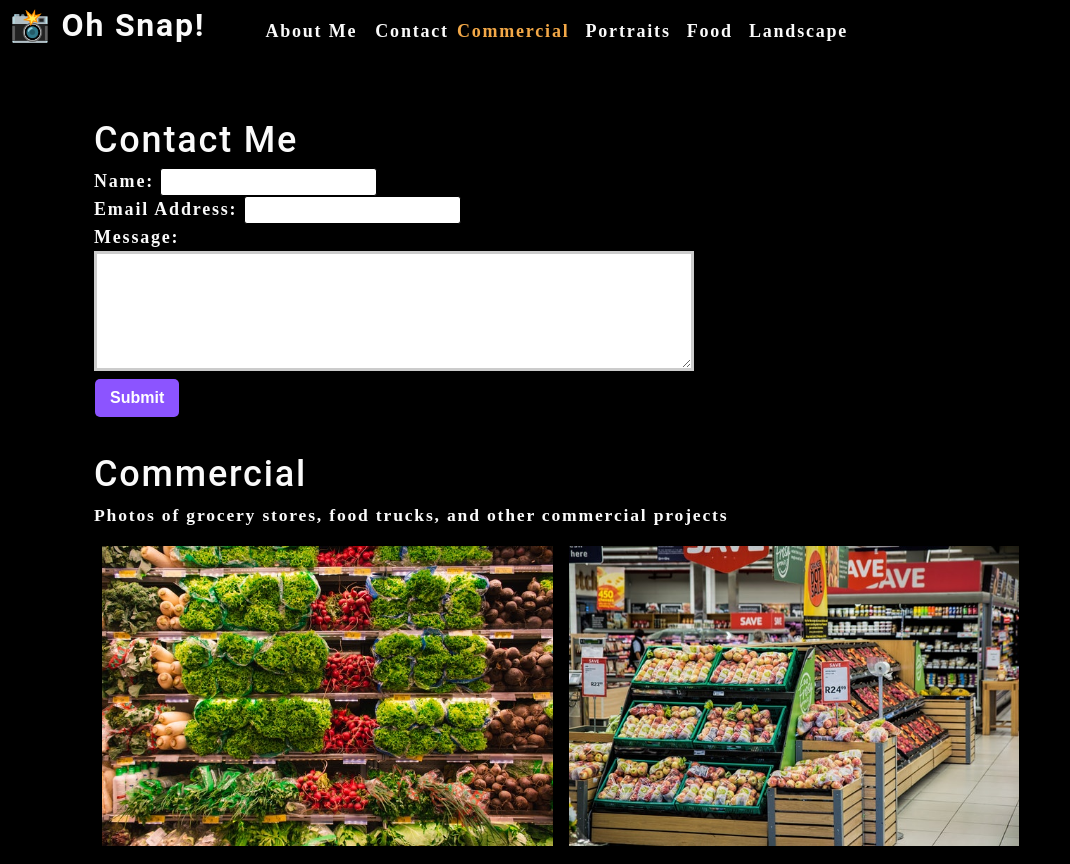
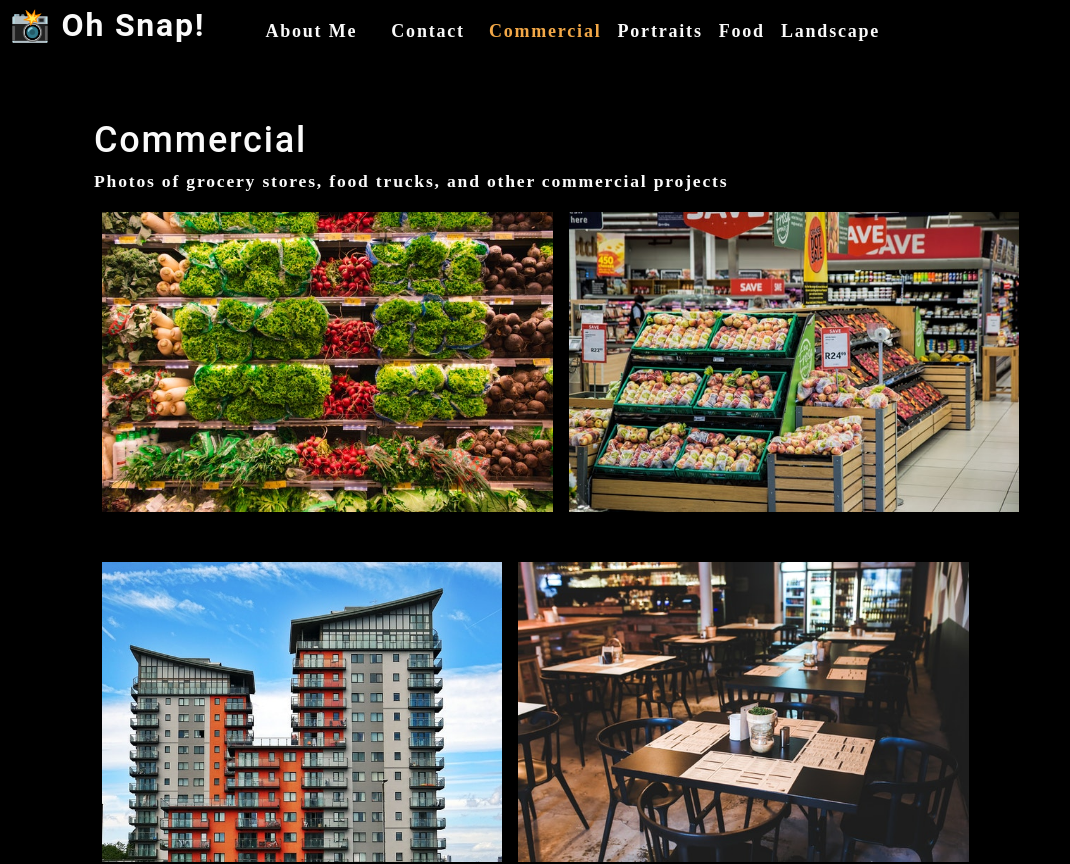
Before and after one commit to Rdoolz51/photo-port, a React (Create React App) app: page / in a window 1280 px wide. Shown: the top 864 px of the page, without its empty margins (0-1070 px from the left). Built offline with nearby package versions, Linux system fonts and the light colour scheme.

Commit message:
added contact form

```diff
--- a/src/App.js
+++ b/src/App.js
@@ -25,17 +25,26 @@ function App () {
   ]);
 
   const [currentCategory, setCurrentCategory] = useState(categories[0]);
+
+  const [contactSelected, setContactSelected] = useState(false);
   return (
     <div>
       <Nav
         categories={categories}
         setCurrentCategory={setCurrentCategory}
         currentCategory={currentCategory}
+        contactSelected={contactSelected}
+        setContactSelected={setContactSelected}
       />
       <main>
-        <ContactForm />
-        <Gallery currentCategory={currentCategory} />
-        <About />
+        {!contactSelected ? (
+          <>
+            <Gallery currentCategory={currentCategory} />
+            <About />
+          </>
+        ) : (
+          <ContactForm />
+        )}
       </main>
     </div>
   );
--- a/src/components/Contact/index.js
+++ b/src/components/Contact/index.js
@@ -1,11 +1,29 @@
 import React, { useState } from "react";
+import { validateEmail } from '../../utils/helpers';
 
 function ContactForm () {
     const [formState, setFormState] = useState({ name: '', email: '', message: '' });
     const { name, email, message } = formState;
+    const [errorMessage, setErrorMessage] = useState('');
 
     function handleChange (e) {
-        setFormState({ ...formState, [e.target.name]: e.target.value });
+        if (e.target.name === 'email') {
+            const isValid = validateEmail(e.target.value);
+            if (!isValid) {
+                setErrorMessage('Your Email is invalid!');
+            } else {
+                setErrorMessage('');
+            }
+        } else {
+            if (!e.target.value.length) {
+                setErrorMessage(`${e.target.name} is required!`);
+            } else {
+                setErrorMessage('');
+            }
+        }
+        if (!errorMessage) {
+            setFormState({ ...formState, [e.target.name]: e.target.value });
+        }
     }
 
     function handleSubmit (e) {
@@ -19,18 +37,23 @@ function ContactForm () {
             <form id='contact-form' onSubmit={handleSubmit}>
                 <div>
                     <label htmlFor="name">Name: </label>
-                    <input type="text" name='name' defaultValue={name} onChange={handleChange} />
+                    <input type="text" name='name' defaultValue={name} onBlur={handleChange} />
                 </div>
 
                 <div>
                     <label htmlFor="email">Email Address: </label>
-                    <input type="email" name="email" defaultValue={email} onChange={handleChange} />
+                    <input type="email" name="email" defaultValue={email} onBlur={handleChange} />
                 </div>
 
                 <div>
                     <label htmlFor="message">Message: </label>
-                    <textarea name="message" rows="5" defaultValue={message} onChange={handleChange} />
+                    <textarea name="message" rows="5" defaultValue={message} onBlur={handleChange} />
                 </div>
+                {errorMessage && (
+                    <div>
+                        <p className="error-text">{errorMessage}</p>
+                    </div>
+                )}
                 <button type="submit">Submit</button>
             </form>
         </section>
--- a/src/components/Nav/index.js
+++ b/src/components/Nav/index.js
@@ -1,15 +1,17 @@
-import React, {useEffect} from 'react';
-import {capitalizeFirstLetter} from '../../utils/helpers'
+import React, { useEffect } from 'react';
+import { capitalizeFirstLetter } from '../../utils/helpers';
 function Nav (props) {
     const {
 
         categories = [],
         setCurrentCategory,
         currentCategory,
+        contactSelected,
+        setContactSelected,
     } = props;
     useEffect(() => {
         document.title = capitalizeFirstLetter(currentCategory.name);
-}, [currentCategory])
+    }, [currentCategory]);
     return (
         <header data-testid='header' className='flex-row px-1'>
             <h2>
@@ -20,22 +22,25 @@ useEffect(() => {
             <nav>
                 <ul className='flex-row'>
                     <li className='mx-2'>
-                        <a data-testid="about" href="#about">
+                        <a data-testid="about" href="#about" onClick={() => setContactSelected(false)}>
                             About Me
                         </a>
                     </li>
-                    <li>
-                        <span>Contact</span>
+                    <li className={`mx-2 ${contactSelected && 'navActive'}`}>
+                        <span onClick={() => setContactSelected(true)}>Contact</span>
                     </li>
                     {categories.map((category) => (
 
                         <li
-                        className={`mx-1 ${
-                            currentCategory.name === category.name && 'navActive'
+                            className={`mx-1 ${currentCategory.name === category.name && !contactSelected && 'navActive'
                                 }`}
                             key={category.name}>
                             <span
-                            onClick={() => setCurrentCategory(category)}>
+                                onClick={() => {
+                                    setCurrentCategory(category);
+                                    setContactSelected(false);
+                                }}
+                            >
                                 {capitalizeFirstLetter(category.name)}
                             </span>
                         </li>
```
Lines whose indentation alone changed are shown as unchanged.
